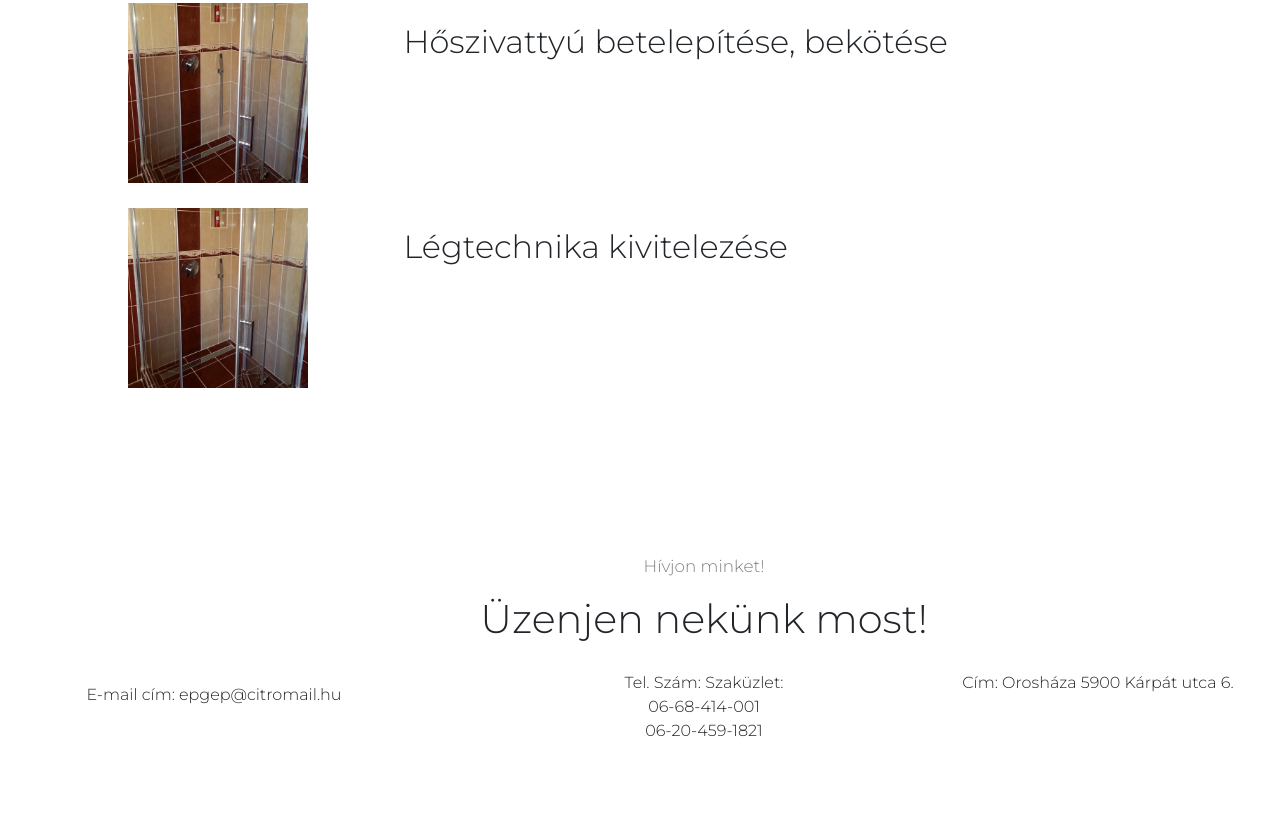
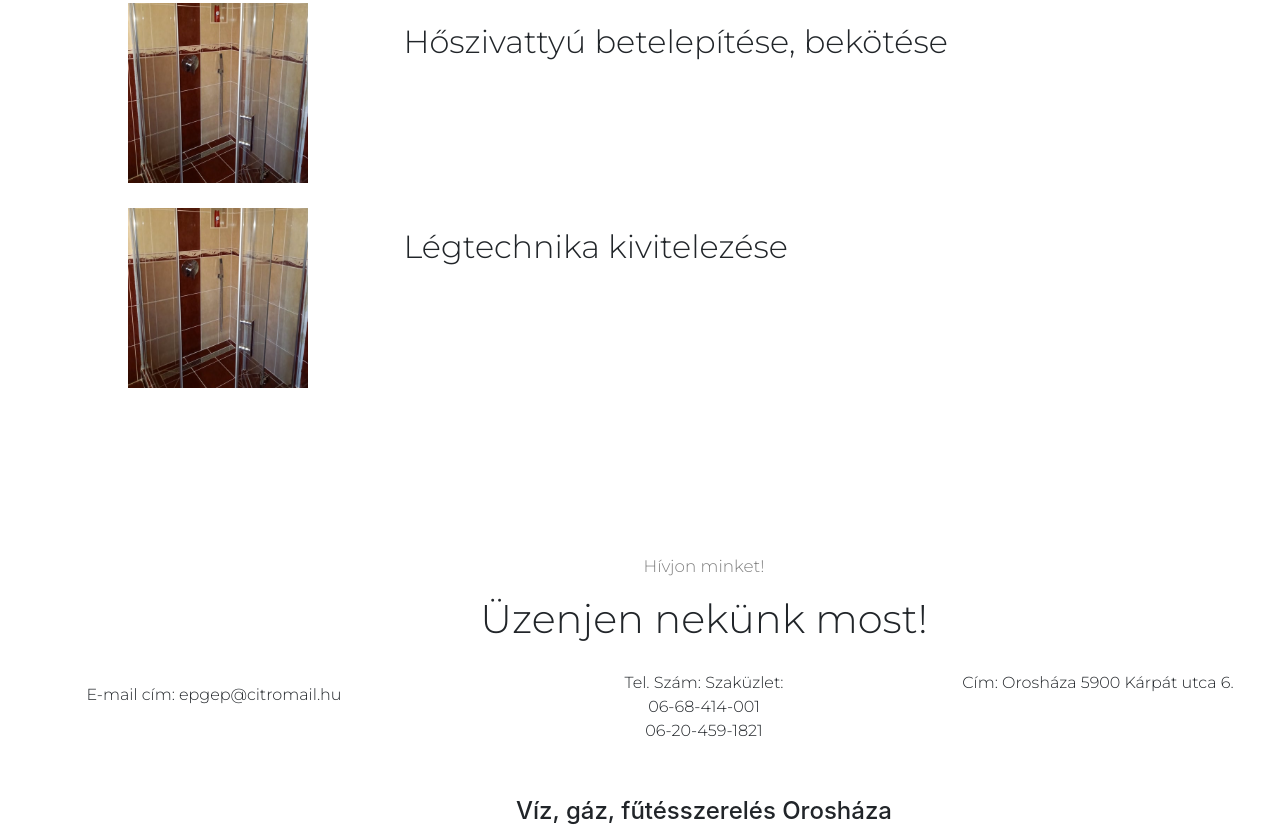
Before and after one commit to darklion40/viz-gaz-futes, a plain HTML site: page index.html in a window 1280 px wide. Shown: the part 2122-2956 px from the top of the page. Before the commit the page ends 2881 px from the top, so only its background shows below. Drawn offline with nearby package versions, Linux system fonts and the light colour scheme.

Commit message:
fixedgraphicals

```diff
--- a/index.html
+++ b/index.html
@@ -129,7 +129,7 @@
 </div>
 <div id="contact" style="margin-left: 10%; font-family: 'Montserrat', sans-serif;">
     <p style="text-align: center; font-family: 'Montserrat', sans-serif; color: gray; font-size: 105%;">Hívjon minket!</p>
-    <h1 style="text-align: center;" id="messageus">Üzenjen nekünk most!</h1>
+    <h1 style="text-align: center;" data-toggle="smooth-scroll" id="messageus">Üzenjen nekünk most!</h1>
 
     <div class="row" style="text-align: center; padding-top: 1.5vw;">
         <p class="col-lg-4" style="margin-top: 1vw; right: 7.5vw;">E-mail cím: epgep@citromail.hu
@@ -145,5 +145,9 @@
     </div>
 </div>
 
+<div style="margin-top: 3vw; text-align: center;">
+    <h4 style="padding-left: 10vw;">Víz, gáz, fűtésszerelés Orosháza</h4>
+</div>
+
 </body>
 </html>
--- a/styles/styles.css
+++ b/styles/styles.css
@@ -1,4 +1,6 @@
-
+html {
+    scroll-behavior: smooth;
+  }
 body {
     overflow-x: hidden
 }
@@ -58,7 +60,7 @@ body {
 
     animation-name: fromdown;
     animation-delay: 1s;
-    animation-duration: 2s;
+    animation-duration: 1s;
     animation-fill-mode: forwards;
 }
 
```
